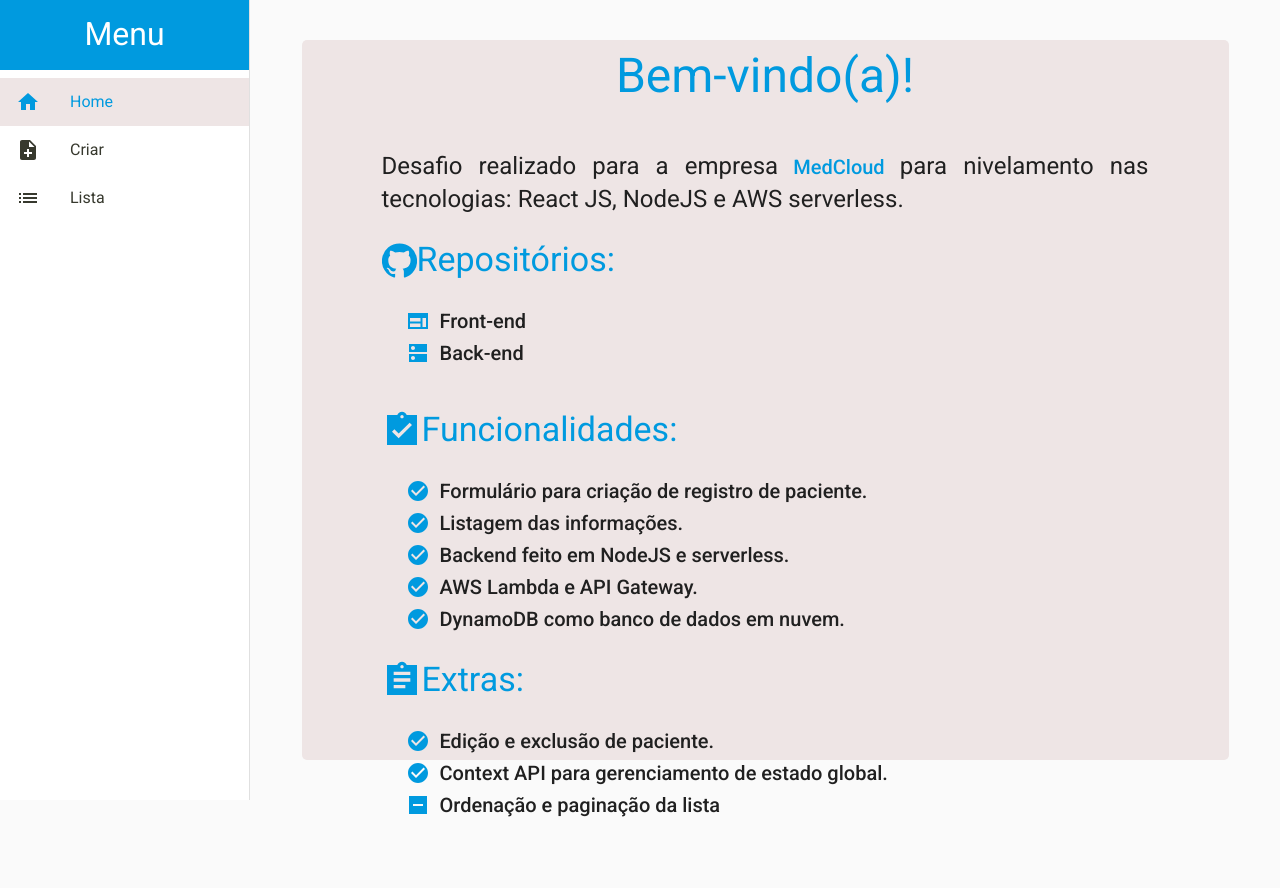
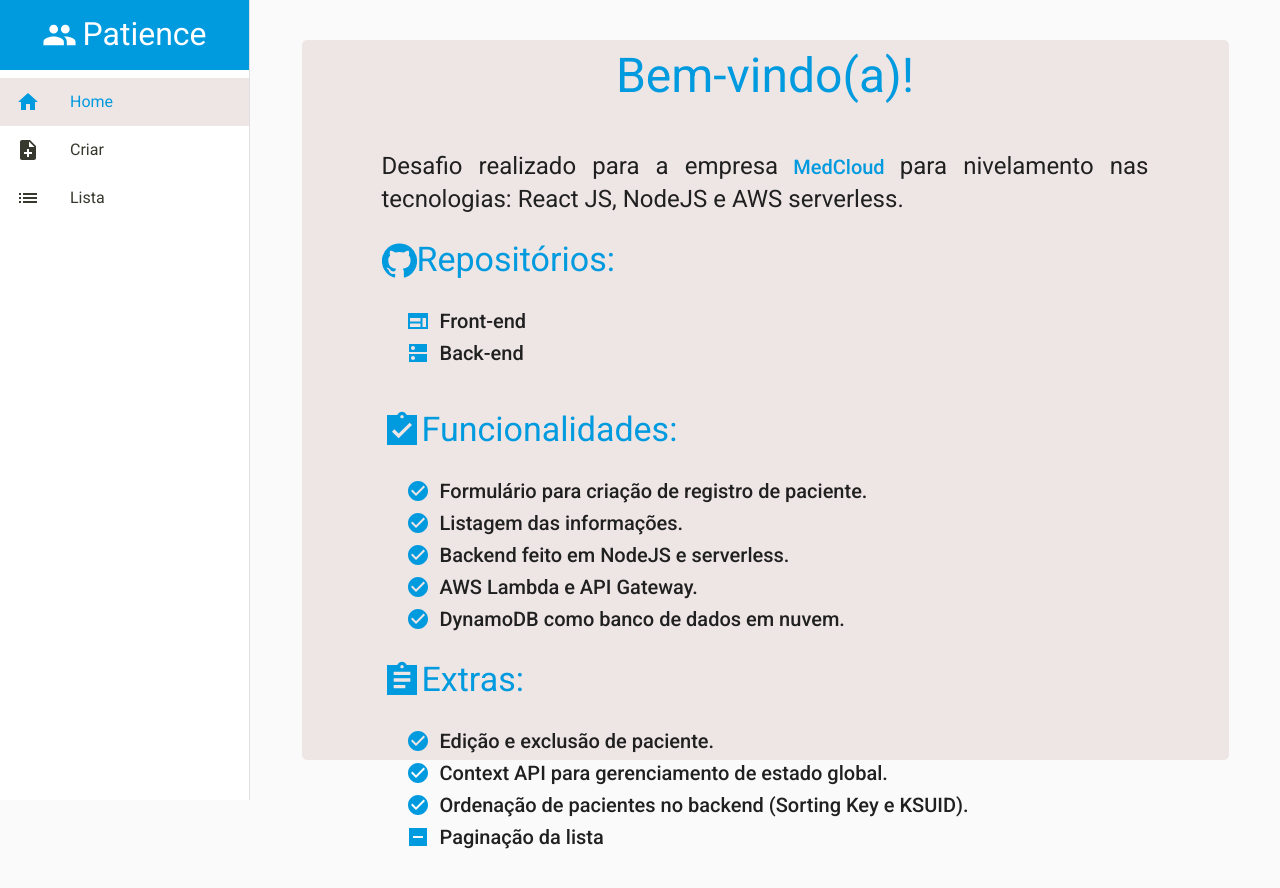
Before and after one commit to HERuppel/frontend-medcloud-challenge, a React (Create React App) app: page /main/home in a window 1280 px wide. Shown: the top 888 px of the page. Built offline with nearby package versions, Linux system fonts and the light colour scheme.

Commit message:
Tweaks on form, home and list

```diff
--- a/src/components/Form/index.tsx
+++ b/src/components/Form/index.tsx
@@ -16,6 +16,7 @@
 import { phoneMask, rgMask } from '../../utils/functions';
 import { useLocation } from 'react-router-dom';
 import { theme } from '../../global/theme';
+import { useRef } from 'react';
 
 interface IPatientToEdit {
   state: {
@@ -31,6 +32,7 @@
   const [error, setError] = useState<string>();
   const { register, handleSubmit, control, reset } = useForm<IFormPatient>({ defaultValues: state ? { ...state.patientToEdit } : { } as IFormPatient  });
   const editMode = state ? true : false;
+  const inputRef = useRef<HTMLInputElement>(null);
 
   const onSubmit: SubmitHandler<IFormPatient> = async (data, e): Promise<void> => {
     e?.preventDefault();
@@ -65,11 +67,17 @@
     }
   };
 
+  useEffect(() => {
+    if (error && inputRef.current !== null)
+      inputRef.current.focus();
+  }, [error]);
+
   const basicData = (
     <div className={classes.sectionContainer}>
       <Typography className={classes.sectionTitle} color="primary">Informações básicas</Typography>
       <div className={classes.basicFields}>
         <TextField
+          inputRef={inputRef}
           type="text"
           id="outlined-basic"
           label="Nome"
--- a/src/components/SideBar/index.tsx
+++ b/src/components/SideBar/index.tsx
@@ -1,8 +1,8 @@
 import React from 'react';
 import { NavLink } from 'react-router-dom';
 
-import { Drawer, List, ListItem, ListItemText, ListItemIcon, Typography } from '@material-ui/core';
-import { Home, NoteAdd, List as ListIcon } from '@material-ui/icons';
+import { Drawer, List, ListItem, ListItemText, Typography } from '@material-ui/core';
+import { Home, NoteAdd, List as ListIcon, GroupSharp } from '@material-ui/icons';
 
 import useStyles from './styles';
 
@@ -17,11 +17,12 @@
   const menu = (
     <div>
       <div className={classes.header}>
+        <GroupSharp style={{ fontSize: 40, paddingRight: 5 }} />
         <Typography
           variant="h4"
           className={classes.title}
         >
-          Menu
+          Patience
         </Typography>
       </div>
       <List>
--- a/src/components/Table/index.tsx
+++ b/src/components/Table/index.tsx
@@ -47,6 +47,7 @@
         confirmButtonColor: theme.palette.primary.main,
         cancelButtonColor: theme.palette.error.main,
         confirmButtonText: 'Deletar',
+        cancelButtonText: 'Cancelar',
         customClass: {
           container: classes.swal
         }
@@ -62,16 +63,23 @@
             }
           });
         }
+        handleClose();
       });
     };
 
     const handleDelete = async (patient: IPatient): Promise<void> => {
-      console.log('delte');
       try {
         setLoading(true);
         await deletePatient(patient);
       } catch (e) {
-        console.log(e);
+        Swal.fire({
+          title: 'Não foi possível deletar o paciente!',
+          icon: 'error',
+          confirmButtonColor: theme.palette.primary.main,
+          customClass: {
+            container: classes.swal
+          }
+        });
       } finally {
         setLoading(false);
       }
@@ -94,8 +102,6 @@
         maritalStatus: maritalStatuses[patient.maritalStatus  as keyof typeof maritalStatuses],
         birthdate: new Date(Number(patient.birthdate)).toString()
       };
-
-      console.log(patientToEdit);
 
       return patientToEdit;
     };
--- a/src/hooks/patientApi.tsx
+++ b/src/hooks/patientApi.tsx
@@ -44,8 +44,6 @@
 
     const newPatientList: IPatientList[] = [...patientList];
 
-    console.log(res.data);
-
     newPatientList[0].values.unshift(res.data); // INDEX AT 0 WITHOUT PROPER PAGINATION
 
     setPatientList(newPatientList);
@@ -59,8 +57,6 @@
     if (exists.length !== 0) return;
 
     const response = await api.get(`listPatients?offset=${offset}&lastItemReceived=${currentPage?.lastEvaluatedKey.creationId}`);
-
-    console.log(response);
 
     const newPage: IPages = {
       lastEvaluatedKey: response.data?.LastEvaluatedKey ?? 0,
--- a/src/pages/Home/index.tsx
+++ b/src/pages/Home/index.tsx
@@ -78,8 +78,12 @@
             <Typography color="textPrimary" variant="h6">Context API para gerenciamento de estado global.</Typography>
           </div>
           <div className={classes.itemCheck}>
+            <CheckCircleSharp />
+            <Typography color="textPrimary" variant="h6">Ordenação de pacientes no backend (Sorting Key e KSUID).</Typography>
+          </div>
+          <div className={classes.itemCheck}>
             <IndeterminateCheckBoxSharp />
-            <Typography color="textPrimary" variant="h6">Ordenação e paginação da lista</Typography>
+            <Typography color="textPrimary" variant="h6">Paginação da lista</Typography>
           </div>
         </div>
       </div>
--- a/src/pages/Home/styles.ts
+++ b/src/pages/Home/styles.ts
@@ -15,7 +15,7 @@
         textAlign: 'justify'
       }
     },
-    '@media (max-width: 1000px)': {
+    '@media (max-width: 1050px)': {
       container: {
         height: '100%'
       }
```
